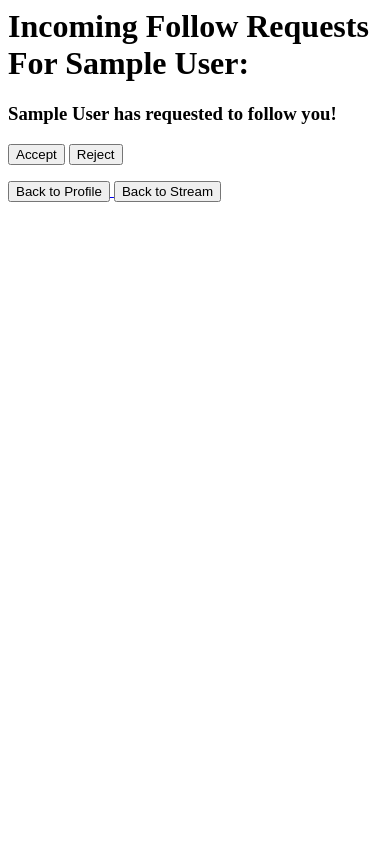
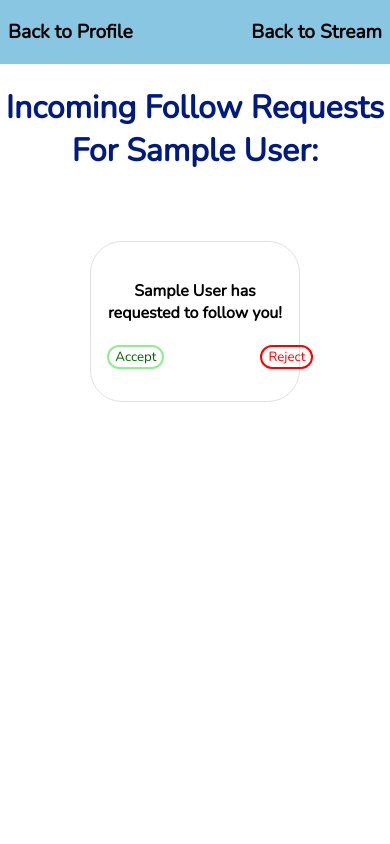
Before and after one commit to Ahmed-S7/Social-Distribution, a Django app: template wiki/templates/follow_requests.html in a window 390 px wide. Run offline with Django 5.2, Linux system fonts and the light colour scheme; the template is opened without the code that fills it: values that come from a table or form of the project are taken from there, others are empty; tables that the repository leaves empty hold one stand-in row (values such as "Sample post").

Commit message:
added follow request styling, improved UI responsiveness for entries

```diff
--- /dev/null
+++ b/wiki/static/wiki/follow_requests.css
@@ -0,0 +1,66 @@
+
+
+body{
+    text-align: center;
+}
+.follow_requests{
+    display: flex;
+    flex-direction: column;
+    width:100%;
+    text-align: center;
+    gap:2em;
+    align-items: center;
+    padding-top: 3em;
+
+}
+.accept_follow {
+        font-family: 'Nunito', sans-serif;
+        background:none;
+        border-radius: 1em;
+        border-style:solid;
+        border-color:lightgreen;
+        color:darkgreen;
+    }
+.reject_follow{
+        font-family: 'Nunito', sans-serif;
+        background:none;
+        border-radius: 1em;
+        border-style:solid;
+        border-color:red;
+        color:red;
+}
+.follow_request_buttons{
+    display:inline-flex;
+    gap: 6em;
+}
+
+.request_info{
+    display:flex;
+    flex-direction: column;
+    border-radius: 2em;
+    border-style: solid;
+    border-width:0.0625em;
+    border-color: rgba(177, 175, 173, 0.389);
+    width:45%;
+    text-align: center;
+    padding:1em;
+
+}
+
+.request_info:hover{
+   cursor: pointer;
+   transform:scale(1.05);
+   transition: transform 0.3s ease-in-out;
+}
+
+.follow_request_buttons .accept_follow:hover{
+    transform:scale(1.1);
+    transition: transform 0.3s ease-in-out;
+    background-color: azure;
+}
+
+.follow_request_buttons .reject_follow:hover{
+    transform:scale(1.1);
+    transition: transform 0.3s ease-in-out;
+    background-color: rgba(238, 174, 167, 0.529);
+}
--- a/wiki/templates/follow_requests.html
+++ b/wiki/templates/follow_requests.html
@@ -1,31 +1,43 @@
 {%load static%}
+<link rel="stylesheet" href="{% static 'wiki/profile_page.css' %}">
+
+<!--THESE ARE THE DEFAULT BUTTONS THAT EVERY PAGE THAT ISNT A MAIN PAGE SHOULD HAVE-->
+<div class="default_buttons">
+    <a href="{% url 'wiki:profile' request.user.username%}">
+        <p class='back_to_profile_button'  type="button">Back to Profile</p>
+    </a>
+    <a href="{% url 'wiki:user-wiki' request.user.username %}">
+        <p class='back_to_stream_button' type="button">Back to Stream</p>
+    </a>
+</div>
 <h1>Incoming Follow Requests For {{author.displayName}}:</h1>
 
 
 <body>
-<section class="follow requests">
-
+<section class="follow_requests">
+<link rel="stylesheet" href="{% static 'wiki/follow_requests.css' %}">
 {% if follow_requests %}
   {% for follow_request in follow_requests %}
-    <h3>{{ follow_request.requester }} has requested to follow you!</h3>
-    <form action="{% url 'wiki:process_follow_request' author.serial follow_request.id %}" method="POST">
-      {% csrf_token %}
-      <button class="accept_follow" name="action" value="accept" type="submit">Accept</button>
-      <button class="reject_follow" name="action" value="reject" type="submit">Reject</button>
-    </form>
+
+  <section class="request_info">
+        <section class='follow_request_text'>
+            <h4>{{ follow_request.requester }} has requested to follow you!</h4>
+        </section>
+        <form action="{% url 'wiki:process_follow_request' author.serial follow_request.id %}" method="POST">
+            {% csrf_token %}
+            <section class='follow_request_buttons'>
+                <button class="accept_follow" name="action" value="accept" type="submit">Accept</button>
+                <button class="reject_follow" name="action" value="reject" type="submit">Reject</button>
+            </section>
+        </form>
+
+  </section>
+
   {% endfor %}
 {% else %}
-  <h3>NO FOLLOW REQUESTS FOUND</h3>
+  <h5>NO FOLLOW REQUESTS FOUND</h5>
 {% endif %}
 
 </section>
-<!--THESE ARE THE DEFAULT BUTTONS THAT EVERY PAGE THAT ISNT A MAIN PAGE SHOULD HAVE-->
-<div class="default_buttons">
-    <a href="{% url 'wiki:profile' request.user.username%}">
-        <button type="button">Back to Profile</button>
-    </a>
-    <a href="{% url 'wiki:user-wiki' request.user.username %}">
-        <button type="button">Back to Stream</button>
-    </a>
-</div>
+
 </body>
```
Also changed, not shown: wiki/static/wiki/author_list.css (+0 -12 lines), wiki/static/wiki/entry_card.css (+6 -1 lines), wiki/templates/authors.html (+9 -6 lines).
